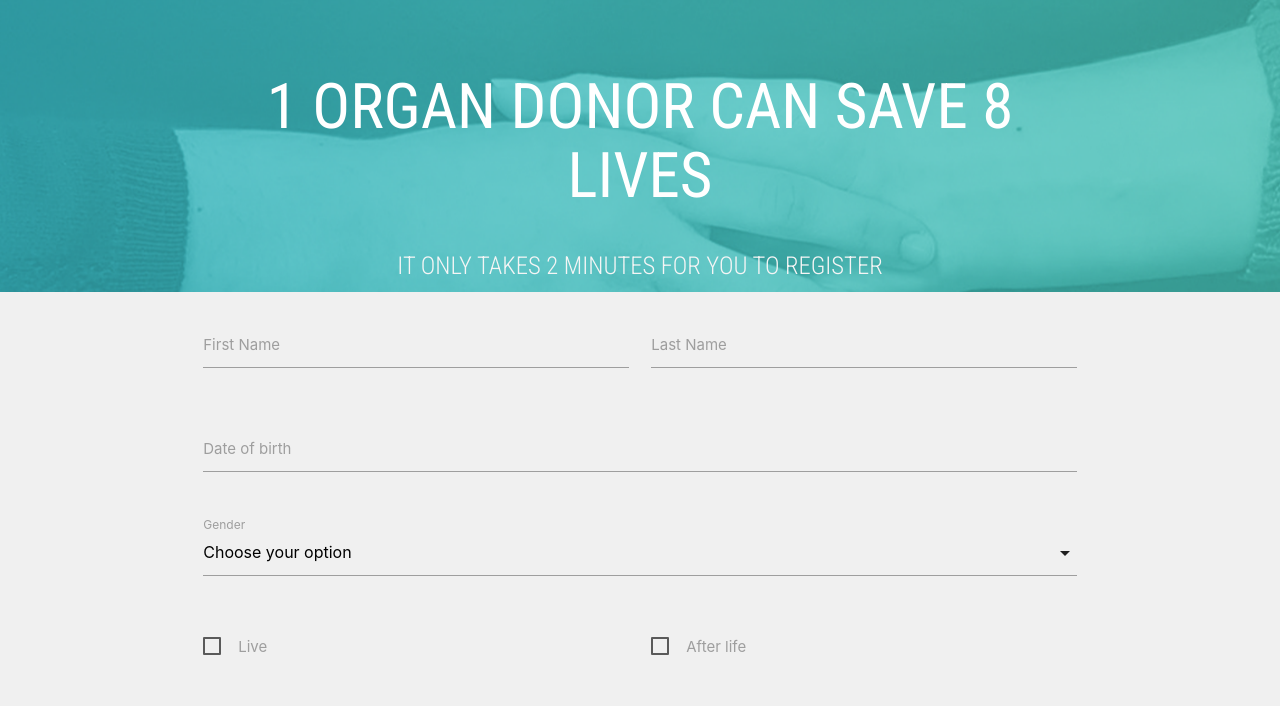
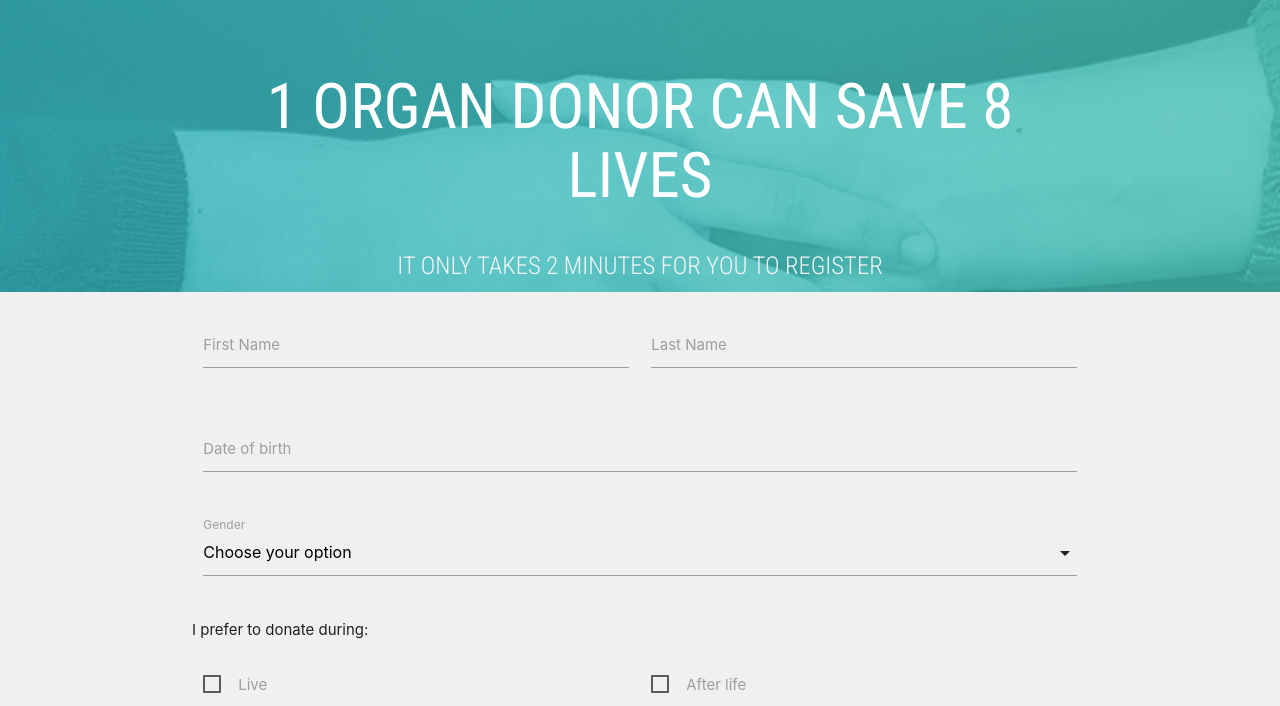
Before and after one commit to hzrbni/Donate-DK, a plain HTML site: page www/donate.html in a window 1280 px wide. Shown: the part 72-778 px from the top of the page. Drawn offline with nearby package versions, Linux system fonts and the light colour scheme.

Commit message:
line added

```diff
--- a/www/donate.html
+++ b/www/donate.html
@@ -60,6 +60,7 @@
 
             <div class="row">
                 <form class="col s12">
+
                     <div class="row">
                         <div class="input-field col s6">
                             <input id="first_name" type="text" class="validate">
@@ -87,7 +88,7 @@
                         </div>
                     </div>
                     <div class="row">
-
+                       <p>I prefer to donate during:</p>
                             <label class="input-field col s6">
                                 <input type="checkbox" />
                                 <span>Live</span>
```
Also changed, not shown: www/img/logo.gif (added), www/img/logo.png (added).
